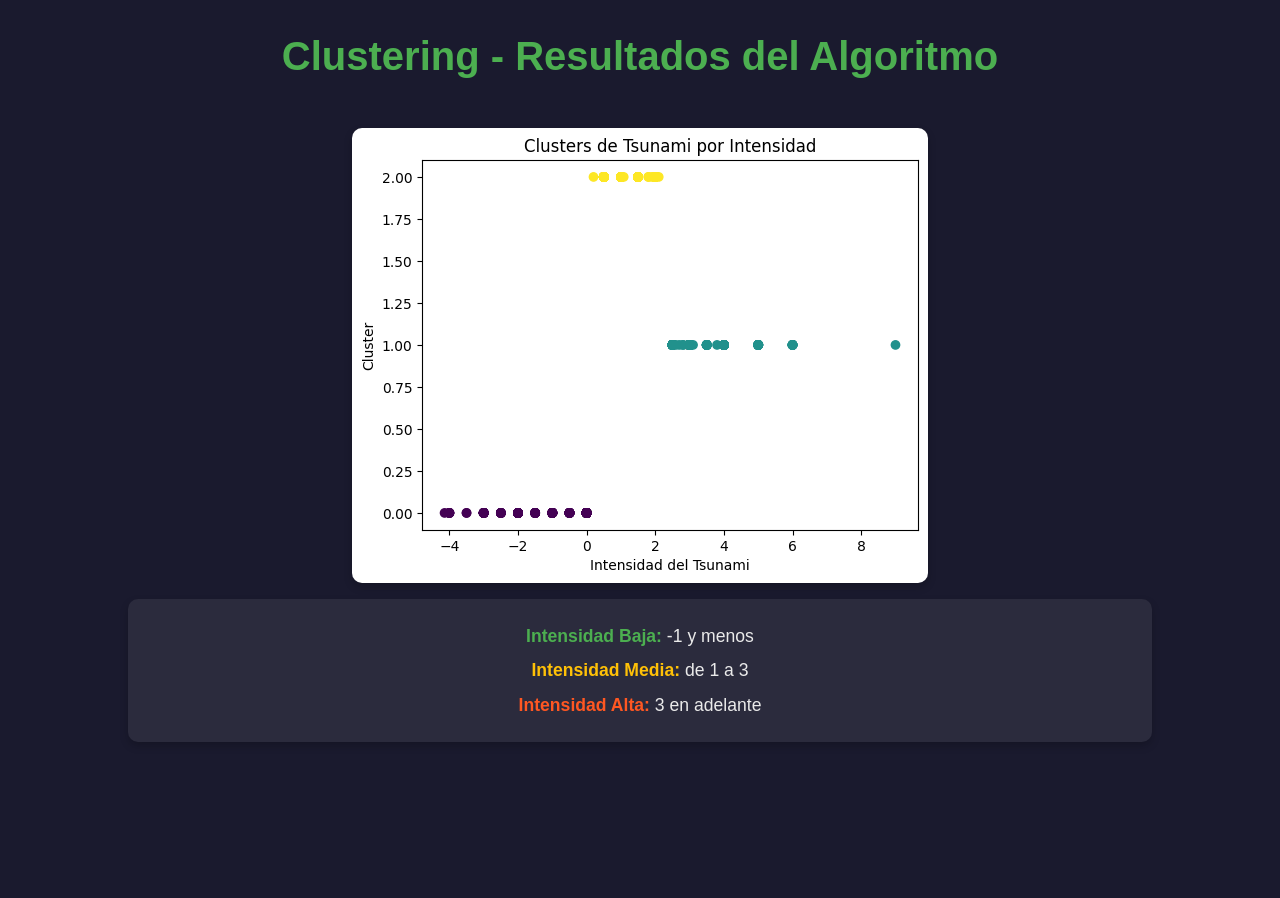
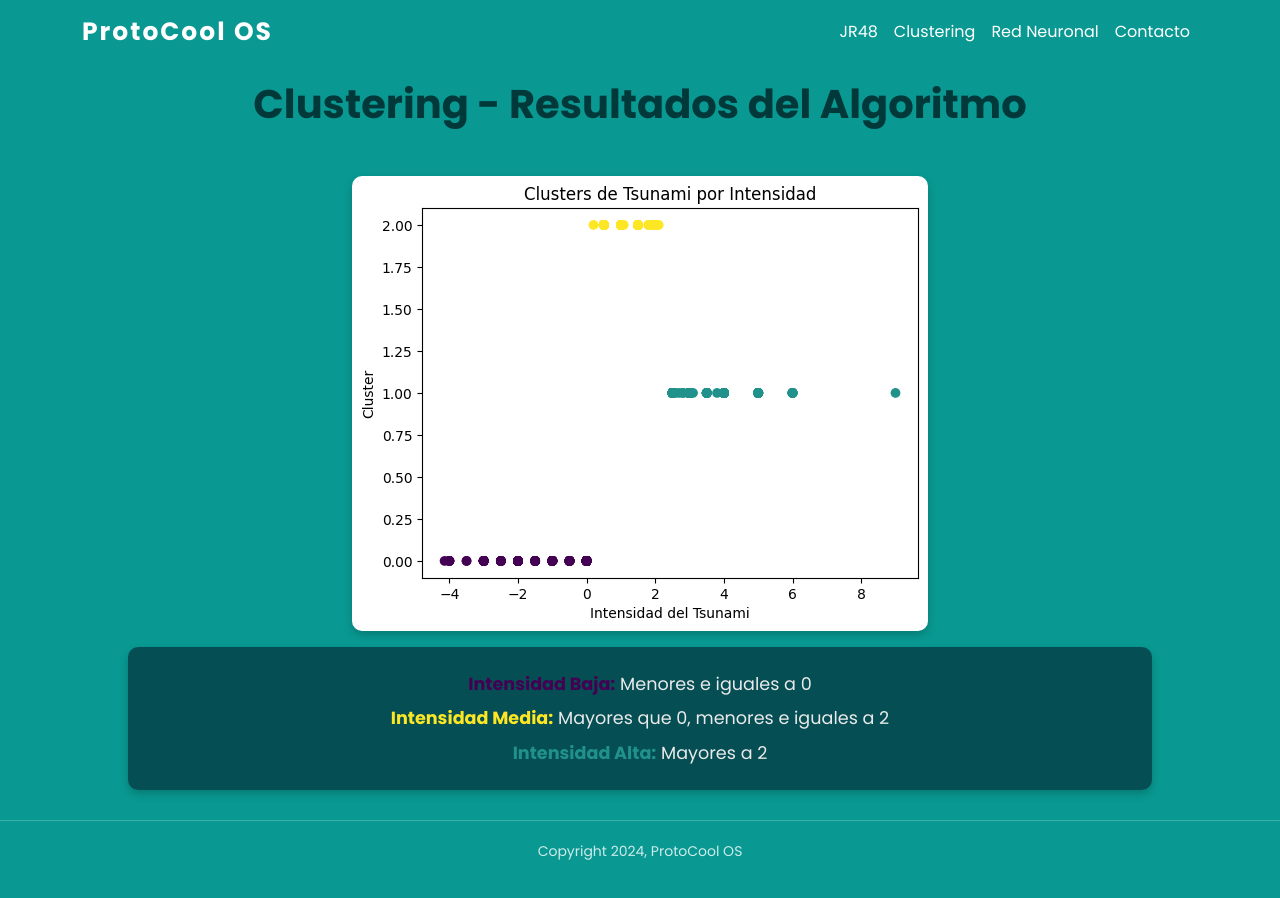
Before and after one commit to MrBl4ck04/Tsunamis, a plain HTML site: page templates/cluster.html in a window 1280 px wide. Before the commit the page ends 800 px from the top, so only its background shows below. Drawn offline with nearby package versions, Linux system fonts and the light colour scheme.

Commit message:
Mejora Frontend Cluster

```diff
--- a/style.css
+++ b/style.css
@@ -1,3 +1,14 @@
+@import url('https://fonts.googleapis.com/css2?family=Lato:ital,wght@0,100;0,300;0,400;0,700;0,900;1,100;1,300;1,400;1,700;1,900&display=swap');
+@import url('https://fonts.googleapis.com/css2?family=Poppins:wght@300;400;500;600;700;800&display=swap');
+
+/* General Reset */
+* {
+    margin: 0;
+    padding: 0;
+    box-sizing: border-box;
+    font-family: 'Poppins', sans-serif;
+}
+
 .carousel-item{
     height: 100vh;
     min-height: 300px;
--- a/templates/Contacto/stylesContacto.css
+++ b/templates/Contacto/stylesContacto.css
@@ -82,7 +82,8 @@ body {
     border-top: none !important; /* Ocultar el borde superior */
     border-left: none !important;
     border-right: none !important;
-    border-radius: 30px !important; /* Bordes redondeados */
+    border-bottom-right-radius: 30px;
+    border-bottom-left-radius: 30px;
     overflow: hidden; /* Prevenir que el contenido sobresalga */
     background-color: #064148 !important; /* Fondo translúcido */
 }
@@ -210,3 +211,27 @@ body {
     color: rgba(255, 255, 255, 0.8);
     font-size: 14px;
 }
+
+/* Estilo para la barra de scroll */
+::-webkit-scrollbar {
+    width: 10px; /* Ancho de la barra */
+    height: 10px; /* Alto de la barra para desplazamientos horizontales */
+}
+
+/* Estilo para el track (fondo del scroll) */
+::-webkit-scrollbar-track {
+    background: rgba(255, 255, 255, 0.1); /* Fondo translúcido */
+    border-radius: 10px;
+}
+
+/* Estilo para el pulgar (thumb) */
+::-webkit-scrollbar-thumb {
+    background: #064148; /* Color del pulgar */
+    border-radius: 10px; /* Bordes redondeados */
+    border: 2px solid #099992; /* Borde alrededor del pulgar */
+}
+
+/* Hover sobre el pulgar */
+::-webkit-scrollbar-thumb:hover {
+    background: #01393b; /* Cambia de color al pasar el mouse */
+}
--- a/templates/cluster.html
+++ b/templates/cluster.html
@@ -6,78 +6,67 @@
     <meta name="viewport" content="width=device-width, initial-scale=1.0">
     <title>Clustering - Tsunamis</title>
     <link href="https://cdn.jsdelivr.net/npm/bootstrap@5.3.0/dist/css/bootstrap.min.css" rel="stylesheet">
-    <style>
-        body {
-            background-color: #1a1a2e;
-            color: #eaeaea;
-            font-family: 'Arial', sans-serif;
-        }
-
-        h1 {
-            color: #4caf50;
-            font-weight: bold;
-            margin-top: 2rem;
-            text-align: center;
-        }
-
-        .image-section {
-            display: flex;
-            flex-direction: column;
-            align-items: center;
-            margin-top: 3rem;
-        }
-
-        .image-section img {
-            max-width: 90%;
-            height: auto;
-            border-radius: 10px;
-            box-shadow: 0 4px 8px rgba(0, 0, 0, 0.2);
-        }
-
-        .legend {
-            margin-top: 1rem;
-            text-align: center;
-            font-size: 1.1rem;
-            background-color: #2b2b3d;
-            padding: 1rem;
-            border-radius: 10px;
-            box-shadow: 0 4px 8px rgba(0, 0, 0, 0.2);
-            width: 80%;
-        }
-
-        .legend p {
-            margin: 0.5rem 0;
-        }
-
-        .low {
-            color: #4caf50;
-            font-weight: bold;
-        }
-
-        .medium {
-            color: #ffc107;
-            font-weight: bold;
-        }
-
-        .high {
-            color: #ff5722;
-            font-weight: bold;
-        }
-    </style>
+    <link rel="stylesheet" href="/templates/styles/styleCluster.css">
 </head>
 
 <body>
-    <h1>Clustering - Resultados del Algoritmo</h1>
-    <div class="image-section">
-        <img src="/assets/cluster.png" alt="Resultado del Algoritmo Clustering">
-        <div class="legend">
-            <p><span class="low">Intensidad Baja:</span> -1 y menos</p>
-            <p><span class="medium">Intensidad Media:</span> de 1 a 3</p>
-            <p><span class="high">Intensidad Alta:</span> 3 en adelante</p>
+    <nav class="navbar navbar-light fixed-top navbar-expand-lg">
+        <div class="container">
+            <a class="navbar-brand" href="/index.html">ProtoCool OS</a>
+
+            <button class="navbar-toggler" type="button" data-toggle="collapse" data-target="#navbarOpen">
+                <span class="navbar-toggler-icon"></span>
+            </button>
+
+            <div class="collapse navbar-collapse" id="navbarOpen">
+                <ul class="navbar-nav ms-auto">
+                    <li class="nav-item">
+                        <a class="nav-link" href="http://127.0.0.1:5000/">JR48</a>
+                    </li>
+                    <li class="nav-item">
+                        <a class="nav-link" href="/templates/cluster.html">Clustering</a>
+                    </li>
+                    <li class="nav-item">
+                        <a class="nav-link" href="/templates/redneuronal.html">Red Neuronal</a>
+                    </li>
+                    <li class="nav-item">
+                        <a class="nav-link" href="/templates/Contacto/indexContacto.html">Contacto</a>
+                    </li>
+                </ul>
+            </div>
+
+        </div>
+    </nav>
+    <div class="main"></div>
+        <h1>Clustering - Resultados del Algoritmo</h1>
+        <div class="image-section">
+            <img src="/assets/cluster.png" alt="Resultado del Algoritmo Clustering">
+            <div class="legend">
+                <p><span class="low">Intensidad Baja:</span> Menores e iguales a 0</p>
+                <p><span class="medium">Intensidad Media:</span> Mayores que 0, menores e iguales a 2</p>
+                <p><span class="high">Intensidad Alta:</span> Mayores a 2</p>
+            </div>
         </div>
     </div>
-
+    <div class="copyright">
+        <p>Copyright 2024, ProtoCool OS</p>
+    </div>
     <script src="https://cdn.jsdelivr.net/npm/bootstrap@5.3.0/dist/js/bootstrap.bundle.min.js"></script>
+    <script src="https://cdn.jsdelivr.net/npm/jquery@3.5.1/dist/jquery.slim.min.js"></script>
+    <script src="https://cdn.jsdelivr.net/npm/bootstrap@4.6.2/dist/js/bootstrap.min.js"></script>
+    <script>
+        // Espera a que el DOM cargue completamente
+        document.addEventListener('DOMContentLoaded', function () {
+            const navbar = document.querySelector('.navbar');
+            window.addEventListener('scroll', function () {
+                if (window.scrollY > 50) {
+                    navbar.classList.add('scrolled');
+                } else {
+                    navbar.classList.remove('scrolled');
+                }
+            });
+        });
+    </script>
 </body>
 
 </html>
--- /dev/null
+++ b/templates/styles/styleCluster.css
@@ -0,0 +1,141 @@
+@import url('https://fonts.googleapis.com/css2?family=Lato:ital,wght@0,100;0,300;0,400;0,700;0,900;1,100;1,300;1,400;1,700;1,900&display=swap');
+@import url('https://fonts.googleapis.com/css2?family=Poppins:wght@300;400;500;600;700;800&display=swap');
+
+/* General Reset */
+* {
+    margin: 0;
+    padding: 0;
+    box-sizing: border-box;
+    font-family: 'Poppins', sans-serif;
+}
+
+/* Navbar */
+.navbar-light .navbar-brand {
+    color: #fff !important;
+    font-size: 25px;
+    font-weight: bold;
+    letter-spacing: 2px;
+    transition: color 0.3s ease;
+}
+
+.navbar-nav .nav-item .nav-link {
+    color: #fff !important;
+    transition: color 0.3s ease;
+}
+
+.navbar-nav .nav-item:hover .nav-link:hover {
+    color: #01393b !important;
+    transition: color 0.3s ease;
+}
+
+/* Navbar */
+.navbar-light .navbar-brand:hover {
+    color: #01393b !important;
+    transition: color 0.3s ease;
+    font-size: 25px;
+    font-weight: bold;
+    letter-spacing: 2px;
+}
+
+.navbar-toggler {
+    background: #fff;
+    outline: none !important;
+    font-size: 18px;
+    line-height: 0.3;
+    padding: 1px 5px;
+}
+
+.navbar.scrolled {
+    background-color: rgba(3, 47, 58, 0.8); /* Fondo semi-transparente */
+    transition: background-color 0.3s ease;
+}
+
+body {
+    background-color: #099992;
+    color: #eaeaea;
+}
+
+h1 {
+    color: #01393b;
+    font-weight: bold;
+    margin-top: 80px;
+    text-align: center;
+}
+
+.image-section {
+    display: flex;
+    flex-direction: column;
+    align-items: center;
+    margin-top: 3rem;
+}
+
+.image-section img {
+    max-width: 90%;
+    height: auto;
+    border-radius: 10px;
+    box-shadow: 0 4px 8px rgba(0, 0, 0, 0.2);
+}
+
+.legend {
+    margin-top: 1rem;
+    text-align: center;
+    font-size: 1.1rem;
+    background-color: rgba(3, 47, 58, 0.7);
+    padding: 1rem;
+    border-radius: 10px;
+    box-shadow: 0 4px 8px rgba(0, 0, 0, 0.2);
+    width: 80%;
+}
+
+.legend p {
+    margin: 0.5rem 0;
+}
+
+.low {
+    color: #440154;
+    font-weight: bold;
+}
+
+.medium {
+    color: #fde725;
+    font-weight: bold;
+}
+
+.high {
+    color: #21918c;
+    font-weight: bold;
+}
+
+/* Footer Section */
+.copyright {
+    text-align: center;
+    padding: 20px 0;
+    margin-top: 30px;
+    border-top: 1px solid rgba(255, 255, 255, 0.2);
+    color: rgba(255, 255, 255, 0.8);
+    font-size: 14px;
+}
+
+/* Estilo para la barra de scroll */
+::-webkit-scrollbar {
+    width: 10px; /* Ancho de la barra */
+    height: 10px; /* Alto de la barra para desplazamientos horizontales */
+}
+
+/* Estilo para el track (fondo del scroll) */
+::-webkit-scrollbar-track {
+    background: rgba(255, 255, 255, 0.1); /* Fondo translúcido */
+    border-radius: 10px;
+}
+
+/* Estilo para el pulgar (thumb) */
+::-webkit-scrollbar-thumb {
+    background: #064148; /* Color del pulgar */
+    border-radius: 10px; /* Bordes redondeados */
+    border: 2px solid #099992; /* Borde alrededor del pulgar */
+}
+
+/* Hover sobre el pulgar */
+::-webkit-scrollbar-thumb:hover {
+    background: #01393b; /* Cambia de color al pasar el mouse */
+}
```
Also changed, not shown: templates/Contacto/indexContacto.html (indentation only).
